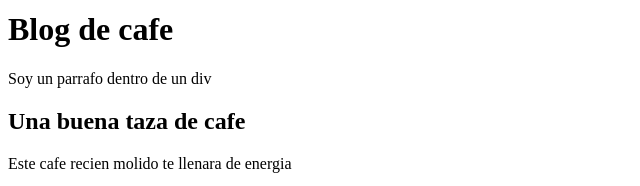
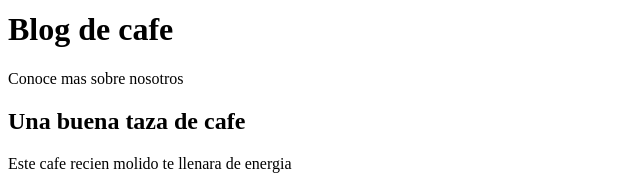
Before and after one commit to job713292/HTML, a plain HTML site: page blog.html in a window 1280 px wide. Shown: the part 146-332 px from the top of the page, 0-640 px from the left. Drawn offline with Linux system fonts and the light colour scheme.

Commit message:
Correcio div

```diff
--- a/blog.html
+++ b/blog.html
@@ -34,7 +34,7 @@
             <h1>Blog de cafe</h1>
         </header>
         <div>
-            <p>Soy un parrafo dentro de un div</p>
+            <p>Conoce mas sobre nosotros</p>
         </div>
         <section>
             <article>
```
